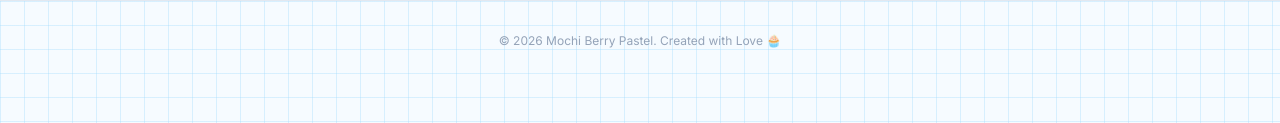
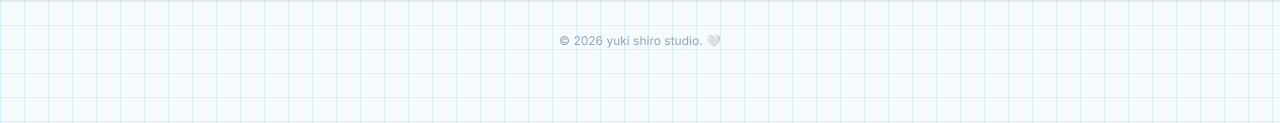
Before and after one commit to sarinnkenny/Yukishiromain, a plain HTML site: page index.html in a window 1280 px wide. Shown: the part 887-1010 px from the top of the page. Drawn offline with nearby package versions, Linux system fonts and the light colour scheme; no server answers.

Commit message:
Update index.html

```diff
--- a/index.html
+++ b/index.html
@@ -365,7 +365,7 @@
 
     <!-- ==================== FOOTER ==================== -->
     <footer class="mt-16 py-8 text-center text-xs text-slate-400 border-t border-slate-200">
-        <p>© 2026 Mochi Berry Pastel. Created with Love 🧁</p>
+        <p>© 2026 yuki shiro studio. 🤍</p>
     </footer>
 
     <!-- ==================== DOCK เมนูบาร์ด้านล่างสำหรับเปลี่ยนหน้า (Multi-Page Navigation) ==================== -->
```
